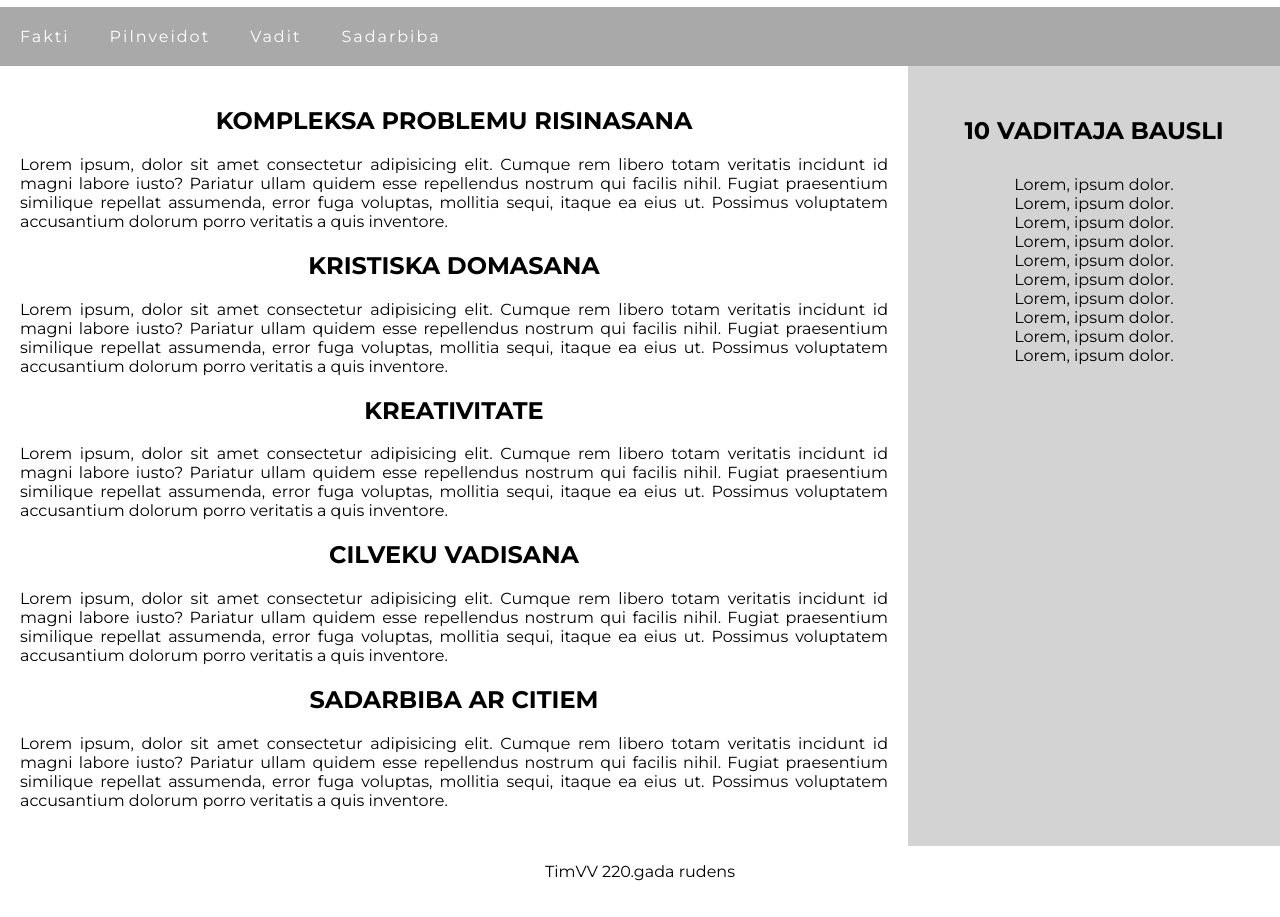
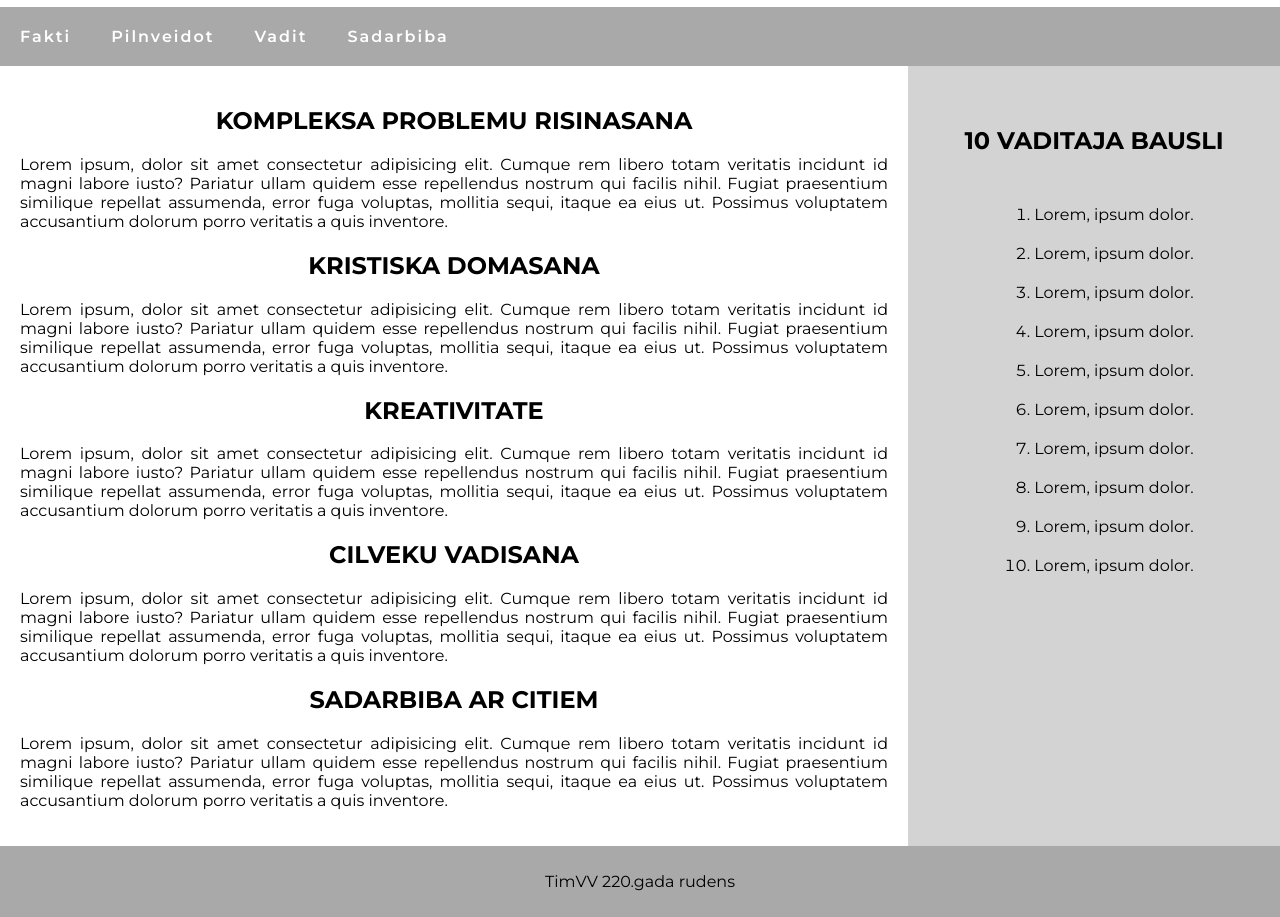
Before and after one commit to khayyamkhalil/upwork-gustavs-safins, a plain HTML site: page index.html in a window 1280 px wide. Shown: the part 50-967 px from the top of the page. Before the commit the page ends 931 px from the top, so only its background shows below. Drawn offline with Linux system fonts and the light colour scheme.

Commit message:
second commit

```diff
--- a/style.css
+++ b/style.css
@@ -40,6 +40,7 @@ body {
   text-decoration: none;
   color: white;
   letter-spacing: 2px;
+  font-weight: 600;
 }
 
 .main_section {
@@ -65,18 +66,20 @@ body {
 }
 
 .side_items {
-  margin: 0;
-  padding: 0;
+  display: flex;
+  flex-direction: column;
+  align-items: center;
 }
 
 .side_items li {
-  list-style-type: none;
-  text-decoration: none;
-  text-align: center;
+  padding: 10px 0;
 }
 
 footer {
   text-align: center;
+  background-color: darkgray;
+  margin: 0;
+  padding: 10px;
 }
 
 @media only screen and (min-width: 600px) {
@@ -95,4 +98,8 @@ footer {
   .nav_items {
     justify-content: flex-start;
   }
+
+  .heading_side {
+    padding: 20px;
+  }
 }
```
